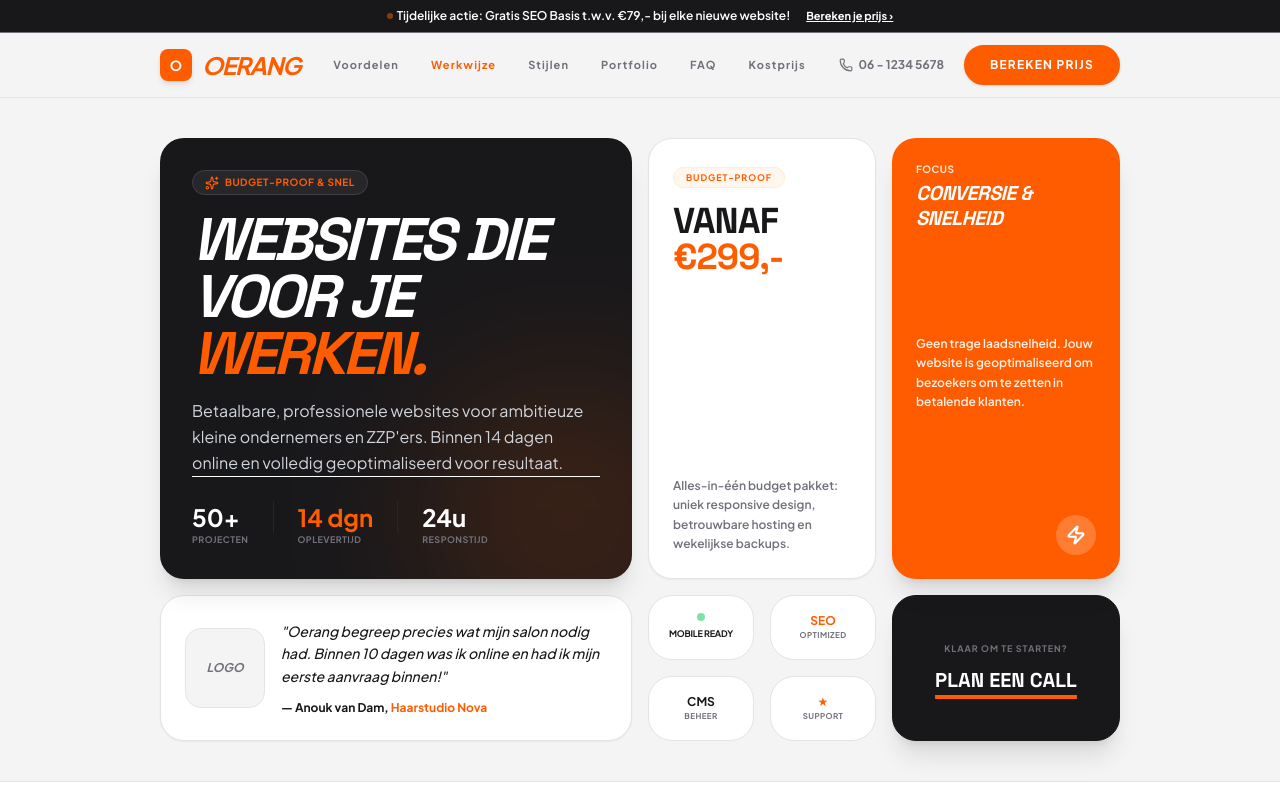
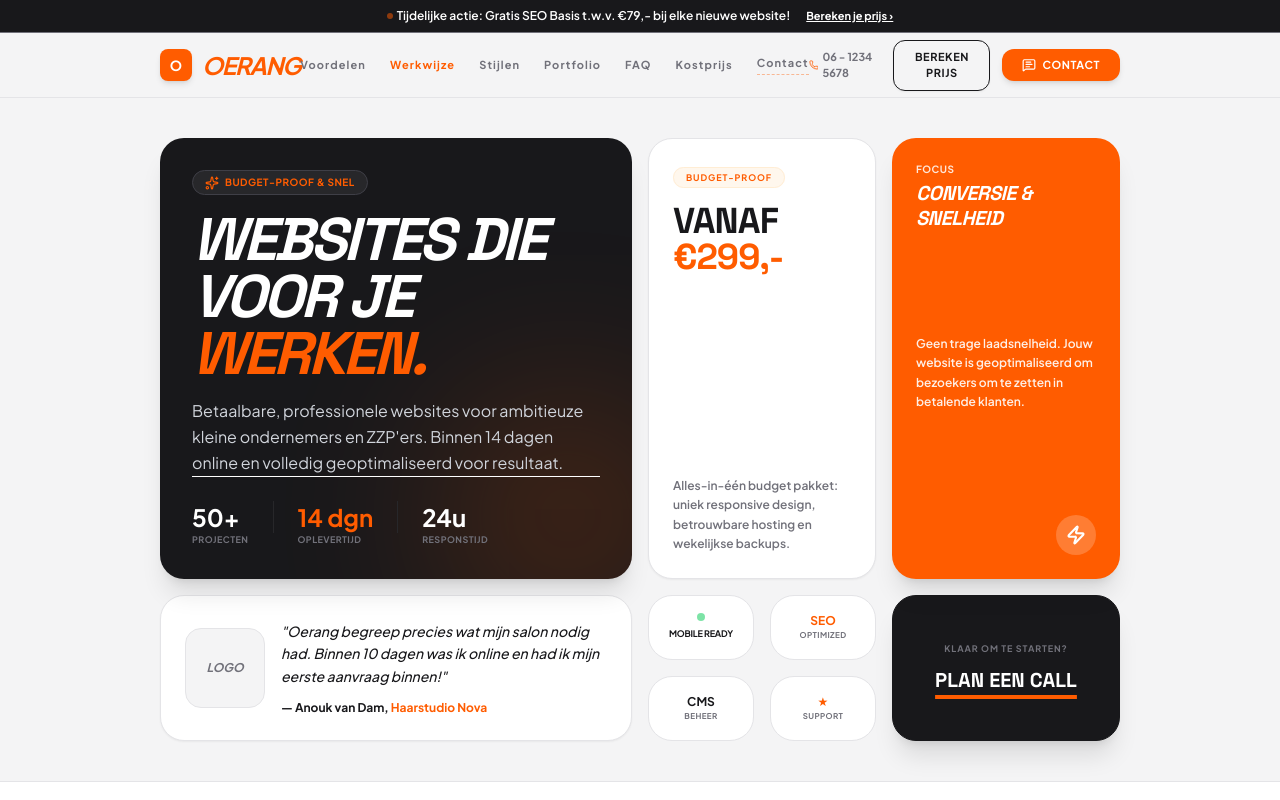
Before and after one commit to rjhaije/Oerang-, a React (Vite) app: page / in a window 1280 px wide. Shown: the top 800 px of the page. Built offline with nearby package versions, Linux system fonts and the light colour scheme.

Commit message:
feat: add support for testimonial profile images
Update testimonial data model to include optional profile images and adjust navigation spacing for cleaner layout.

```diff
--- a/src/App.tsx
+++ b/src/App.tsx
@@ -34,7 +34,8 @@ import {
   HelpCircle,
   TrendingUp,
   UserCheck,
-  Check
+  Check,
+  MessageSquareText
 } from 'lucide-react';
 
 export default function App() {
@@ -155,30 +156,39 @@ export default function App() {
           </button>
 
           {/* Desktop Menu - styled clean, uppercase bento-style */}
-          <nav className="hidden md:flex items-center gap-6 lg:gap-8 text-[11px] font-bold uppercase tracking-widest text-brand-moss">
+          <nav className="hidden md:flex items-center gap-5 lg:gap-6 text-[11px] font-bold uppercase tracking-widest text-brand-moss">
             <button onClick={() => scrollToSection('voordelen')} className="hover:text-brand-clay transition-colors cursor-pointer">Voordelen</button>
             <button onClick={() => scrollToSection('werkwijze')} className="hover:text-brand-clay transition-colors cursor-pointer text-brand-clay font-extrabold">Werkwijze</button>
             <button onClick={() => scrollToSection('stijlen')} className="hover:text-brand-clay transition-colors cursor-pointer">Stijlen</button>
             <button onClick={() => scrollToSection('portfolio')} className="hover:text-brand-clay transition-colors cursor-pointer">Portfolio</button>
             <button onClick={() => scrollToSection('faq')} className="hover:text-brand-clay transition-colors cursor-pointer">FAQ</button>
             <button onClick={() => scrollToSection('cost-calculator')} className="hover:text-brand-clay transition-colors cursor-pointer">Kostprijs</button>
+            <button onClick={() => scrollToSection('contact')} className="hover:text-brand-clay transition-colors cursor-pointer border-b border-dashed border-brand-clay/40 pb-0.5">Contact</button>
           </nav>
 
           {/* Desktop Call To Actions */}
-          <div className="hidden md:flex items-center gap-5">
+          <div className="hidden md:flex items-center gap-3">
             <a
               href="tel:0612345678"
-              className="flex items-center gap-1.5 text-xs font-bold text-brand-moss hover:text-brand-clay transition-colors"
+              className="flex items-center gap-1 text-[11px] font-bold text-brand-moss hover:text-brand-clay transition-colors mr-1"
             >
-              <Phone className="w-3.5 h-3.5" />
+              <Phone className="w-3.5 h-3.5 text-brand-clay" />
               <span>06 - 1234 5678</span>
             </a>
             <button
               onClick={() => scrollToSection('cost-calculator')}
-              className="px-6 py-2.5 bg-brand-clay text-white text-xs font-bold uppercase tracking-widest rounded-full border-2 border-brand-clay hover:bg-orange-600 hover:border-orange-600 transition-all cursor-pointer shadow-sm"
+              className="px-4 py-2 border border-brand-forest text-brand-forest hover:bg-brand-forest hover:text-white text-[11px] font-bold uppercase tracking-wider rounded-xl transition-all cursor-pointer shadow-xs"
               id="cta-calc-button"
             >
               Bereken Prijs
+            </button>
+            <button
+              onClick={() => scrollToSection('contact')}
+              className="px-5 py-2 bg-brand-clay hover:bg-orange-600 text-white text-[11px] font-bold uppercase tracking-wider rounded-xl transition-all cursor-pointer shadow-md flex items-center gap-1.5"
+              id="cta-contact-button"
+            >
+              <MessageSquareText className="w-3.5 h-3.5" />
+              <span>Contact</span>
             </button>
           </div>
 
@@ -212,21 +222,30 @@ export default function App() {
                 <button onClick={() => scrollToSection('portfolio')} className="text-left font-bold text-brand-forest py-2 border-b border-gray-100">Portfolio</button>
                 <button onClick={() => scrollToSection('faq')} className="text-left font-bold text-brand-forest py-2 border-b border-gray-100">Veelgestelde Vragen</button>
                 <button onClick={() => scrollToSection('cost-calculator')} className="text-left font-bold text-brand-forest py-2 border-b border-gray-100">Kostprijs Berekenen</button>
+                <button onClick={() => scrollToSection('contact')} className="text-left font-bold text-brand-clay py-2 border-b border-gray-100">Contact Opnemen</button>
 
-                <div className="pt-4 flex flex-col gap-4">
+                <div className="pt-4 flex flex-col gap-3">
                   <a
                     href="tel:0612345678"
                     className="flex items-center justify-center gap-2 py-3 bg-brand-sand border border-brand-sand-dark rounded-xl text-xs font-bold text-brand-forest"
                   >
                     <Phone className="w-4 h-4 text-brand-clay" />
-                    <span>Bel ons: 06 - 1234 5678</span>
+                    <span>Bel direct: 06 - 1234 5678</span>
                   </a>
+                  <div className="grid grid-cols-2 gap-2">
                     <button
                       onClick={() => scrollToSection('cost-calculator')}
-                    className="w-full py-3 bg-brand-clay text-white font-bold text-xs rounded-xl shadow-md text-center hover:bg-orange-600 transition-colors"
+                      className="py-3 bg-brand-sand border border-brand-forest text-brand-forest font-bold text-xs rounded-xl text-center hover:bg-gray-50 transition-colors"
                     >
-                    Bereken Offerte Prijs
+                      Bereken Prijs
                     </button>
+                    <button
+                      onClick={() => scrollToSection('contact')}
+                      className="py-3 bg-brand-clay text-white font-bold text-xs rounded-xl shadow-md text-center hover:bg-orange-600 transition-colors"
+                    >
+                      Neem Contact Op
+                    </button>
+                  </div>
                 </div>
               </div>
             </motion.div>
@@ -719,11 +738,23 @@ export default function App() {
                 </div>
 
                 <div className="flex items-center gap-3 pt-6 mt-6 border-t border-brand-sand-dark/60">
-                  <div className="w-9 h-9 rounded-full bg-brand-forest text-white flex items-center justify-center font-bold text-xs">
+                  {test.image ? (
+                    <img
+                      src={test.image}
+                      alt={test.name}
+                      referrerPolicy="no-referrer"
+                      className="w-10 h-10 rounded-full object-cover border-2 border-brand-sand-dark shadow-xs shrink-0"
+                    />
+                  ) : (
+                    <div className="w-10 h-10 rounded-full bg-brand-forest text-white flex items-center justify-center font-bold text-xs shrink-0">
                       {test.initials}
                     </div>
+                  )}
                   <div>
-                    <h4 className="font-bold text-xs text-brand-forest">{test.name}</h4>
+                    <h4 className="font-bold text-xs text-brand-forest flex items-center gap-1">
+                      {test.name}
+                      <span className="inline-flex items-center justify-center w-3 h-3 rounded-full bg-green-100 text-green-700 text-[8px] font-bold" title="Geverifieerde klant">✓</span>
+                    </h4>
                     <p className="text-[10px] text-gray-400 font-semibold">{test.role} • {test.company}</p>
                   </div>
                 </div>
@@ -796,7 +827,7 @@ export default function App() {
       </section>
 
       {/* Advisory & Callback Request Footer block */}
-      <section className="py-10 bg-brand-forest text-white relative overflow-hidden">
+      <section id="contact" className="py-10 bg-brand-forest text-white relative overflow-hidden">
         <div className="absolute top-0 right-0 w-64 h-64 bg-brand-clay/10 rounded-full blur-3xl" />
 
         <div className="max-w-4xl mx-auto px-4 sm:px-6 lg:px-8 grid grid-cols-1 md:grid-cols-12 gap-8 items-center">
--- a/src/data.ts
+++ b/src/data.ts
@@ -58,6 +58,7 @@ export interface Testimonial {
   rating: number;
   text: string;
   initials: string;
+  image?: string;
 }
 
 export interface FAQItem {
@@ -237,8 +238,9 @@ export const TESTIMONIALS: Testimonial[] = [
     role: 'Eigenaresse',
     company: 'Haarstudio Nova',
     rating: 5,
-    text: 'Voorheen regelde ik afspraken via WhatsApp, dat kostte me uren per week. Oerang heeft een prachtige budget website gebouwd met een geïntegreerd afsprakensysteem. Mijn klanten boeken nu direct zelf. De investering had ik er binnen één maand al uit!',
-    initials: 'AD'
+    text: 'Voorheen regelde ik afspraken via WhatsApp, dat kostte me uren per week. Oerang heeft een prachtige budget website gebouwd met een geïegenereerd afsprakensysteem. Mijn klanten boeken nu direct zelf. De investering had ik er binnen één maand al uit!',
+    initials: 'AD',
+    image: 'https://images.unsplash.com/photo-1544005313-94ddf0286df2?auto=format&fit=crop&w=150&h=150&q=80'
   },
   {
     id: 'test_2',
@@ -247,7 +249,8 @@ export const TESTIMONIALS: Testimonial[] = [
     company: 'Hovenier Groen & Co',
     rating: 5,
     text: 'Ik zocht een simpele website zonder maandelijks honderden euro’s kwijt te zijn. Oerang leverde precies dat: een professionele uitstraling, snel geleverd en duidelijke communicatie. Geen gedoe, gewoon goede service.',
-    initials: 'MG'
+    initials: 'MG',
+    image: 'https://images.unsplash.com/photo-1507003211169-0a1dd7228f2d?auto=format&fit=crop&w=150&h=150&q=80'
   },
   {
     id: 'test_3',
@@ -256,7 +259,8 @@ export const TESTIMONIALS: Testimonial[] = [
     company: 'Café De Buurman',
     rating: 5,
     text: 'Onze menukaart verandert regelmatig. Dankzij het handige beheersysteem van Oerang pas ik dit nu binnen 2 minuten zelf aan op mijn telefoon. Echt een aanrader voor elke kleine ondernemer!',
-    initials: 'SB'
+    initials: 'SB',
+    image: 'https://images.unsplash.com/photo-1500648767791-00dcc994a43e?auto=format&fit=crop&w=150&h=150&q=80'
   }
 ];
 
```
Lines whose indentation alone changed are shown as unchanged.
